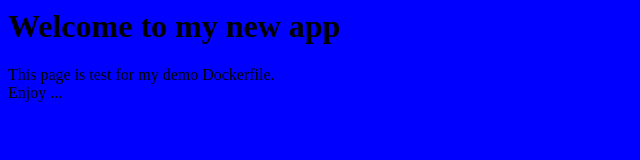
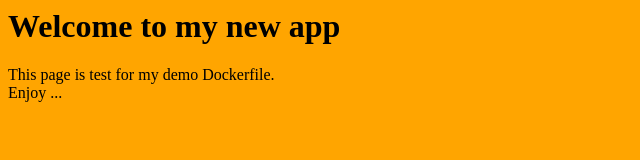
Before and after one commit to Surajm18/DockerProject, a plain HTML site: page Docker/app/index.html in a window 1280 px wide. Shown: the whole page, without its empty margins (0-640 px from the left). Drawn offline with Linux system fonts and the light colour scheme.

Commit message:
Update index.html

```diff
--- a/Docker/app/index.html
+++ b/Docker/app/index.html
@@ -1,5 +1,5 @@
 <html>
-<body style="background-color:blue">
+<body style="background-color:orange">
 <h1>Welcome to my new app</h1>
 This page is test for my demo Dockerfile.<br />
 Enjoy ...
```
